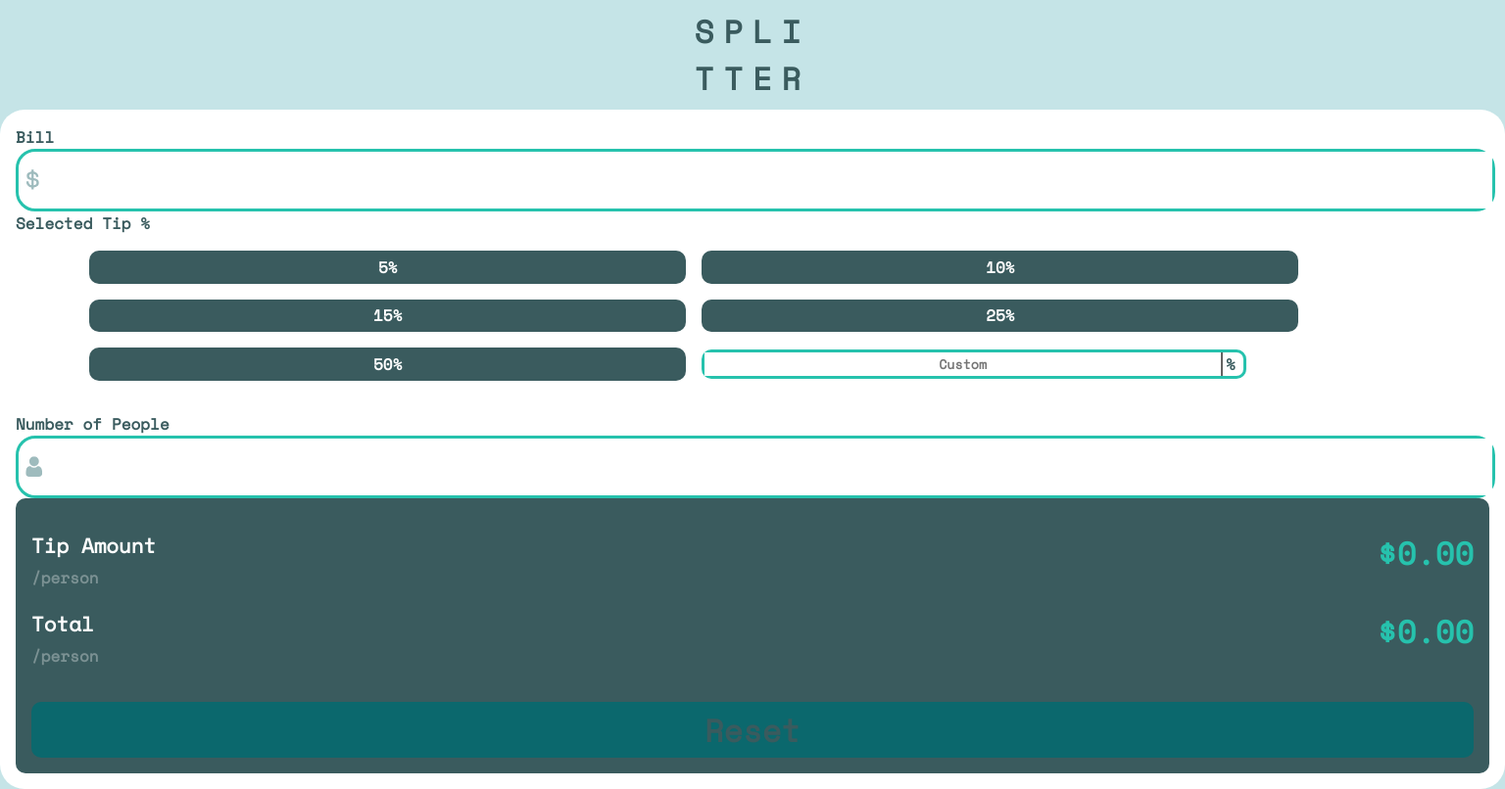
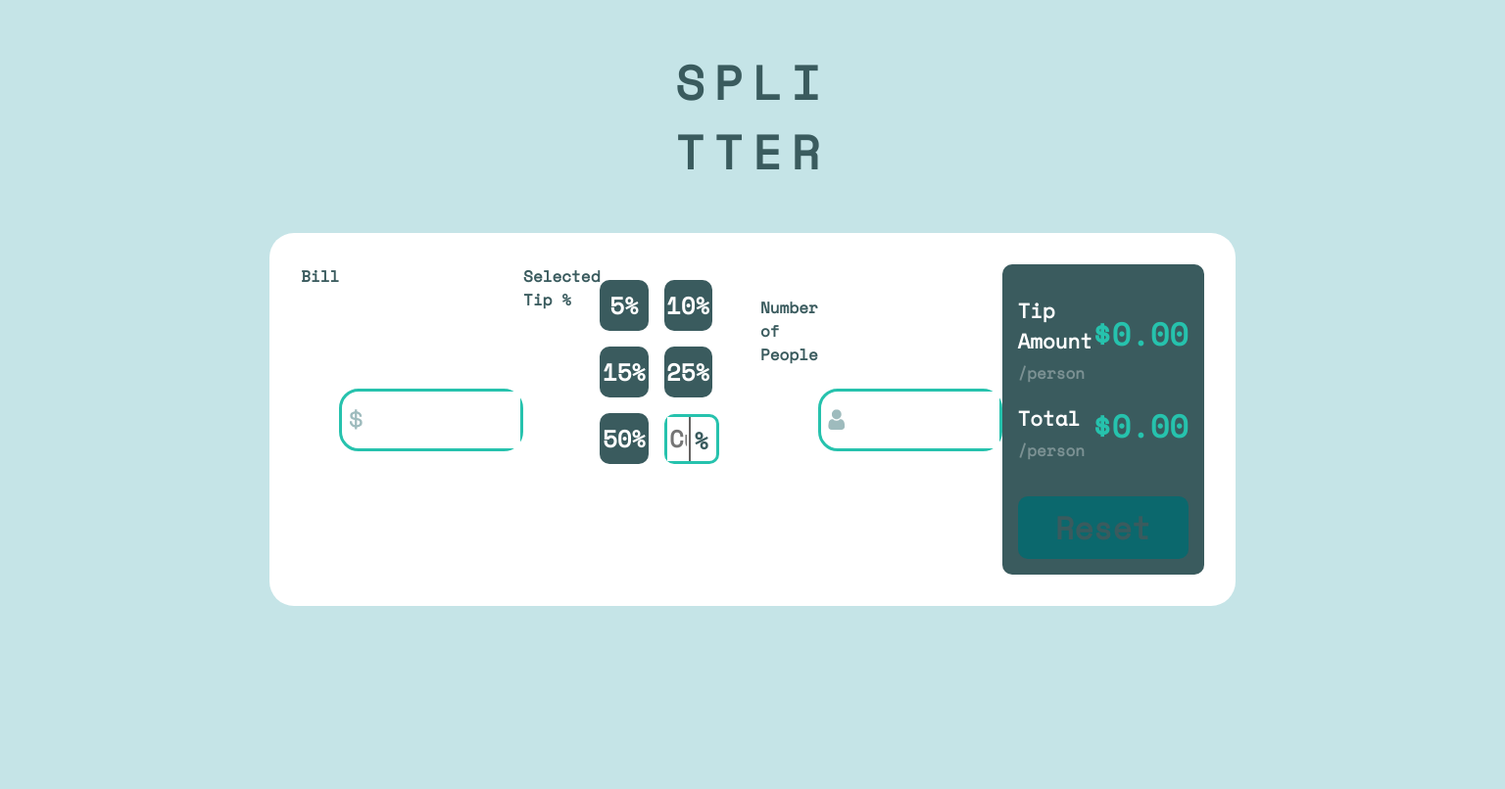
Before and after one commit to ahmedkamal6/Bill_Tips_Splitter, a plain HTML site: page index.html in a window 1536 px wide. Shown: the whole page at 98% size. Drawn offline with nearby package versions, Linux system fonts and the light colour scheme.

Commit message:
Update style.css

```diff
--- a/style.css
+++ b/style.css
@@ -167,7 +167,41 @@ button{
 .enable:active{
     background-color:  #9fe8df;
 }
-
+@media screen and (min-width:1440px) {
+    main{
+        width: 60%;
+        padding: 2rem;
+        margin: auto;
+        flex-direction: row;
+        justify-content: space-between;
+    }
+    main > div{
+        width: 45%;
+    }
+    main section{
+        width: 45%;
+    }
+    h1{
+        font-size: 3rem;
+        margin: 3rem;
+    }
+    button{
+        width: 30%;
+        font-size: 1.5rem;
+        padding:0.5rem 0;
+    }
+    .custom{
+        width: 26%;
+        height: 45px;
+    }
+    .custom span{
+        line-height: 200%;
+        font-size: 1.5rem;
+    }
+    .custom input{
+        font-size: 1.5rem;
+    }
+}
 @media screen and (orientation:landscape){
     body{
         overflow: initial;
```
